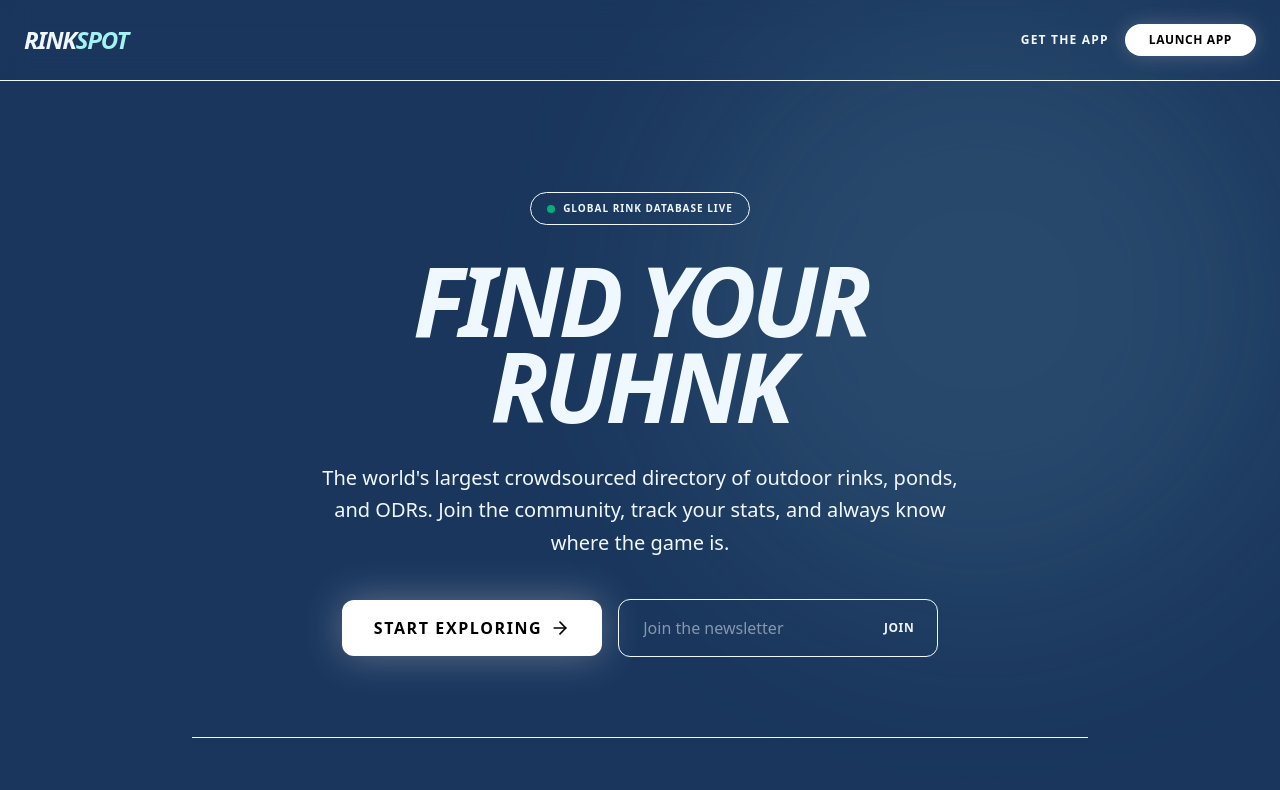
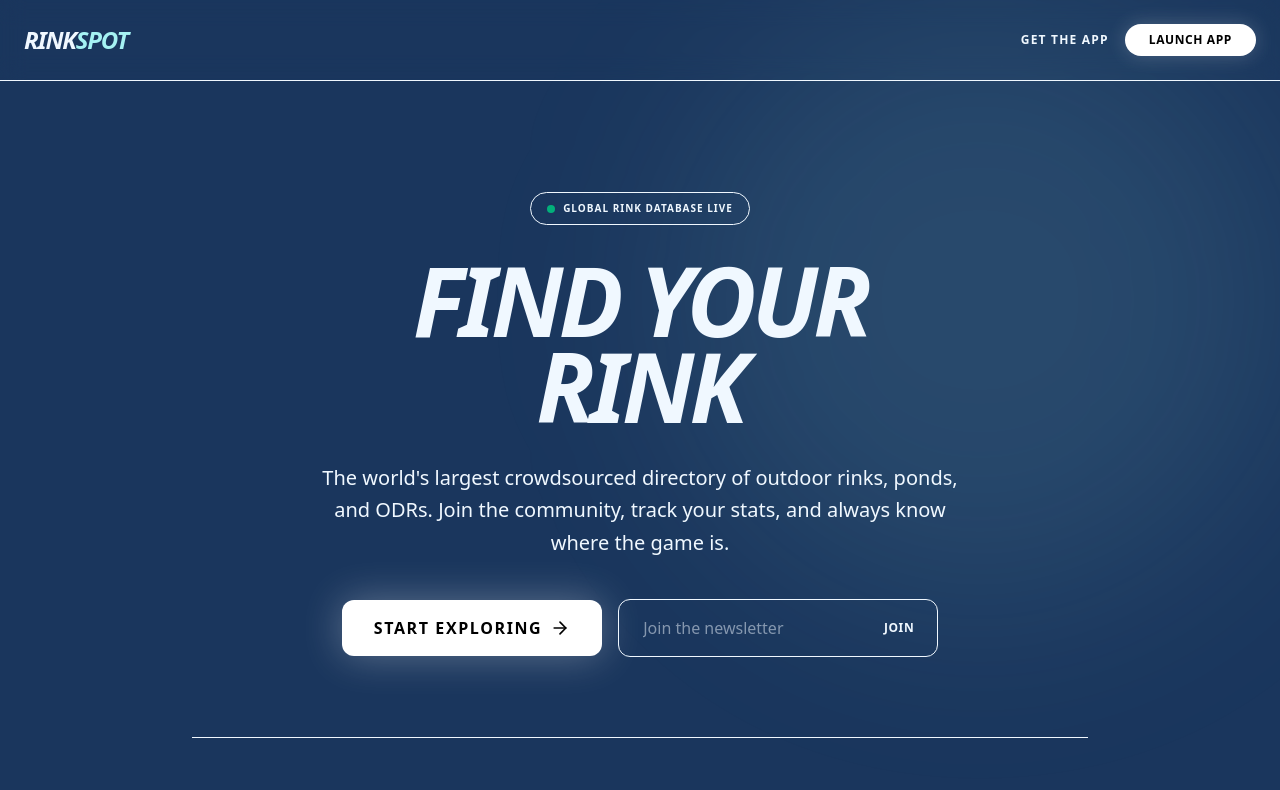
Before and after one commit to krazybird78/RinkSpot, a Next.js app: page / in a window 1280 px wide. Shown: the top 790 px of the page. Built offline with nearby package versions, Linux system fonts and the light colour scheme; no server answers.

Commit message:
Fix typo: Ruhnk -> RINK

```diff
--- a/app/page.tsx
+++ b/app/page.tsx
@@ -87,7 +87,7 @@ export default function LandingPage() {
 
           <h2 className="text-5xl md:text-7xl lg:text-8xl font-black italic uppercase tracking-tighter mb-8 leading-[0.9] animate-in fade-in slide-in-from-bottom-8 duration-700 delay-100">
             Find Your <br />
-            <span className="text-vegas-gold">Ruhnk</span>
+            <span className="text-vegas-gold">RINK</span>
           </h2>
 
           <p className="text-lg md:text-xl text-ice-white/60 max-w-2xl mx-auto mb-10 leading-relaxed animate-in fade-in slide-in-from-bottom-8 duration-700 delay-200">
```
